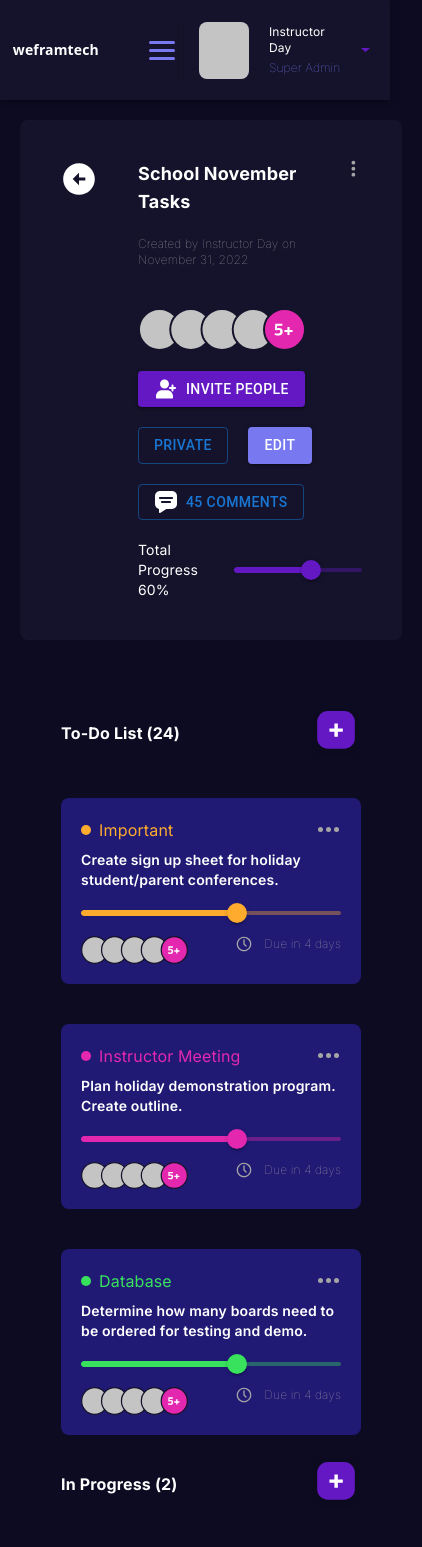
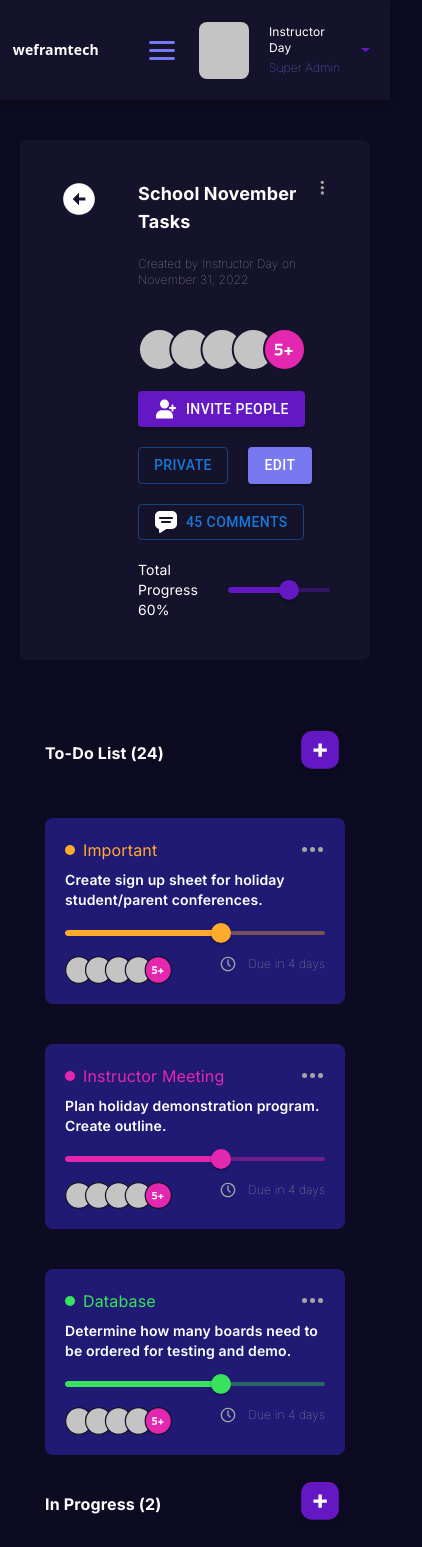
Before and after one commit to anshu0008/intership_k_assignment, a Next.js app: page / in a window 390 px wide. Shown: the top 1547 px of the page, 422 px wide, since content can reach past the window. Built offline with nearby package versions, Linux system fonts and the light colour scheme.

Commit message:
responsive

```diff
--- a/Components/Hero.js
+++ b/Components/Hero.js
@@ -26,7 +26,7 @@ const theme = createTheme({
 const Hero = () => {
   return (
     <ThemeProvider theme={theme}>
-      <div className="flex items-start justify-normal w-[98vw] sm:max-w-[98vw] h-fit m-5 p-10 rounded-lg bg-[#15132B] text-white gap-10">
+      <div className="flex items-start justify-normal h-fit lg:w-[100vw] max-w-[95vw] p-10 ml-5 lg:ml-10 mt-10 m-5 lg:mr-10 rounded-lg bg-[#15132B] text-white gap-10">
         <ArrowCircleLeftIcon
           sx={{ height: 38, width: 38 }}
           className="hidden xl:block"
--- a/Components/Main.js
+++ b/Components/Main.js
@@ -52,7 +52,7 @@ const theme = createTheme({
 const Main = () => {
   return (
     <ThemeProvider theme={theme}>
-      <div className="mt-2 p-10 flex flex-wrap justify-evenly items-start gap-6">
+      <div className="mt-12 flex flex-wrap justify-evenly items-start gap-6 w-full">
         {Main_Container.map(({head,data},index)=>(
 
 
--- a/Components/PersistentDrawerLeft.js
+++ b/Components/PersistentDrawerLeft.js
@@ -50,7 +50,7 @@ export default function PersistentDrawerLeft() {
       >
        <Sidebar />
       </Drawer>
-      <div className="flex flex-col absolute top-[100px]">
+      <div className="flex flex-col items-start justify-between absolute top-[100px] w-full">
         <Hero />
         <Main />
       </div>
--- a/app/page.js
+++ b/app/page.js
@@ -3,7 +3,7 @@ import PersistentDrawerLeft from "@/Components/PersistentDrawerLeft"
 
 export default function Home() {
   return (
-    <div className="flex h-full w-full">
+    <div className="flex h-full w-screen">
       <PersistentDrawerLeft />
     </div>
   )
```
